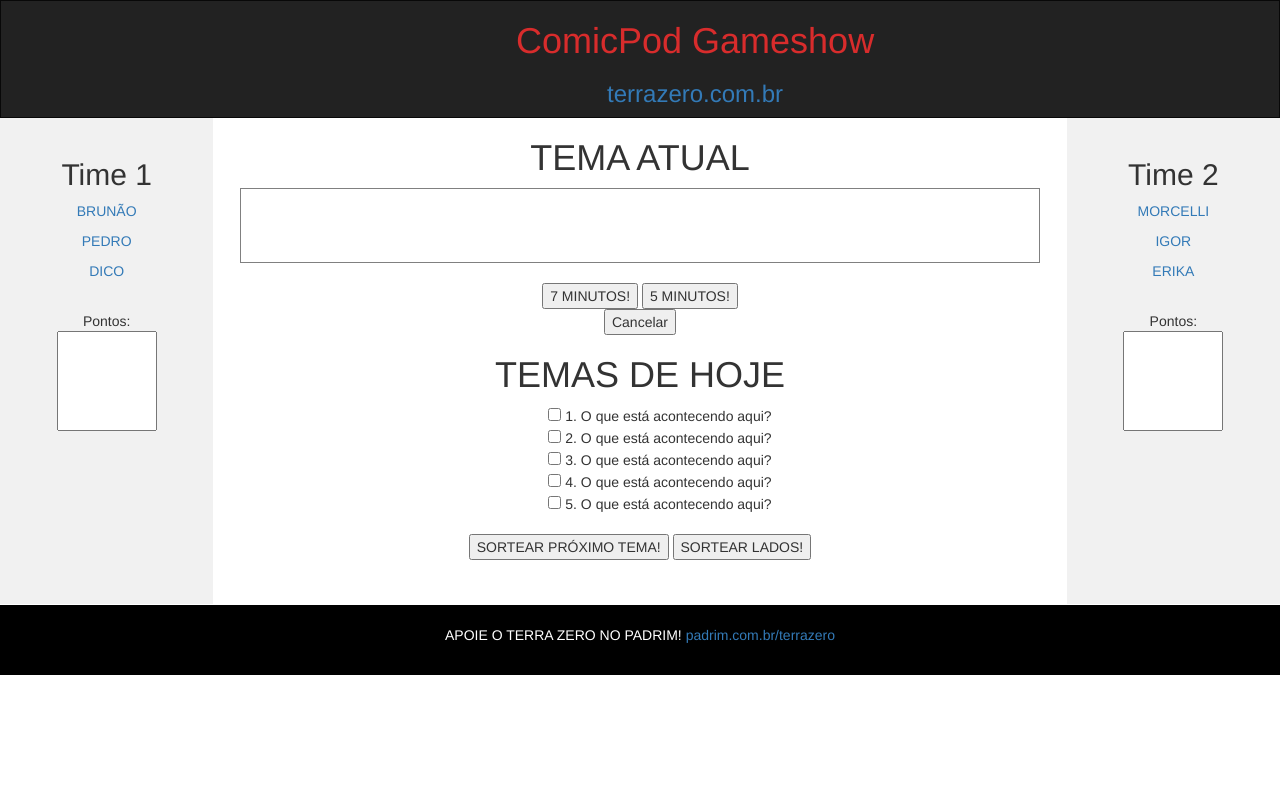
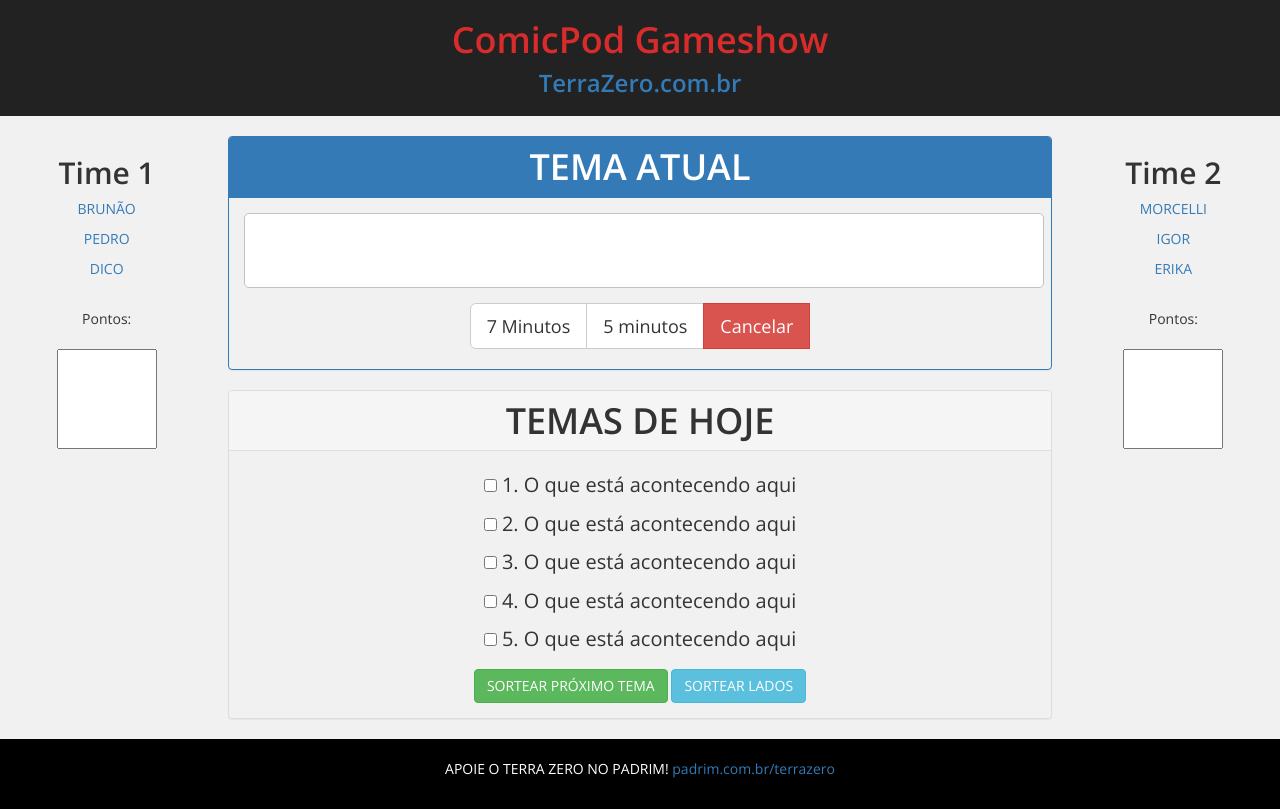
Before and after one commit to didiraja/comicpod-gameshow, a plain HTML site: page index.html in a window 1280 px wide. Drawn offline with nearby package versions, Linux system fonts and the light colour scheme.

Commit message:
Código otimizado e layout do topo e painel principal refeitos

```diff
--- a/css/style.css
+++ b/css/style.css
@@ -1,46 +1,95 @@
-/* Remove the navbar's default margin-bottom and rounded borders */
-    .navbar {
-      margin-bottom: 0;
-      border-radius: 0;
+body {
+
+	background-color: #f1f1f1;
+	font-family: 'Open Sans', sans-serif;
+
+}
+
+h1, .h1, h2, .h2, h3, .h3, h4, .h4 {
+
+	font-weight: 600;
+}
+
+#top {
+
+	background-color: #222;
+	padding-bottom: 10px;
+}
+
+#top h1 {
+
   color: #d82c2c;
-      text-align:center;
-      padding-left: 500px;
+
+}
+
+#top h3 {
+
+	margin-top: 00px;
+
+}
+
+#main {
+
+
+
+}
+
+.panel { background: transparent; }
+
+.panel h1 {
+
+	margin: 00px;
+
 }
 
 .boxed {
+	background-color: white;
+	border-radius: 5px;
+	border: 1px solid #BDC3C7;
+
+
 	margin: auto;
-      border: 1px solid gray;
 	font-size: 30px;
 	height: 75px;
 	width: 800px;
 	text-align: center;
 }
 
-    /* Set height of the grid so .sidenav can be 100% (adjust as needed) */
-    .row.content {height: 300px}
+.counter-style {
+	padding-top: 10px;
+	font-weight: 400;
+    font-size: 20px;
+    font-style: italic;
+}
+
+
+#main li {
+
+	padding: 5px 00px;
+	font-size: 20px;
+
+}
+
+
+.sides-arrow {
+
+	display: inline;
+	font-weight: bold;
+}
+
+.sides-arrow, .sides-text {
+
+	font-size: 20px;
+
+}
 
 /* Set gray background color and 100% height */
-    .sidenav {
+#sidenav {
   padding-top: 20px;
   background-color: #f1f1f1;
   height: 162%;
 }
 
-    .counter-style{
-      font-size: 15px;
-    }
-
-    ol {
-        margin:auto;
-    }
-    ol li {
-        text-align:center;
-        padding-right: 20px;
-        list-style-position:inside; /* so that the bullet points are also centered */
-    }
-    ol li div {
-        display:inline; /* so that the bullet points aren't above the content */
-    }
 
 
 /* Set black background color, white text and some padding */
@@ -52,7 +101,7 @@
 
 /* On small screens, set height to 'auto' for sidenav and grid */
 @media screen and (max-width: 767px) {
-      .sidenav {
+  #sidenav {
 	height: auto;
 	padding: 15px;
   }
--- a/index.html
+++ b/index.html
@@ -1,81 +1,136 @@
 <!DOCTYPE html>
 <html lang="en">
+
 <head>
-  <title>ComicPod Gameshows</title>
+	<title>ComicPod Gameshow</title>
 	<meta charset="utf-8">
 	<meta name="viewport" content="width=device-width, initial-scale=1">
+	<link href="https://fonts.googleapis.com/css?family=Open+Sans:300,300i,400,400i,600,600i,700,700i,800,800i" rel="stylesheet">
 	<link rel="stylesheet" href="https://maxcdn.bootstrapcdn.com/bootstrap/3.3.7/css/bootstrap.min.css">
 	<link rel="stylesheet" href="css/style.css">
 	<script src="https://ajax.googleapis.com/ajax/libs/jquery/3.2.0/jquery.min.js"></script>
 	<script src="https://maxcdn.bootstrapcdn.com/bootstrap/3.3.7/js/bootstrap.min.js"></script>
 </head>
+
 <body>
 
-<nav class="navbar navbar-inverse">
-  <div class="container-fluid">
-    <div class="navbar-header text-center">
-      <center><h1>ComicPod Gameshow</h1></center>
-      <h3><a href="#">terrazero.com.br</a></h3>
+<section id="top">
+
+	<div class="container">
+
+		<div class="col-md-12 text-center">
+
+			<h1>ComicPod Gameshow</h1>
+			<h3><a href="https://http://www.terrazero.com.br/">TerraZero.com.br</a></h3>
+
 		</div>
+
 	</div>
-</nav>
 
+</section>
+
+<section id="content">
 	<div class="container-fluid text-center">
+
 		<div class="row content">
-    <div class="col-sm-2 sidenav">
+
+			<div id="sidenav" class="col-sm-2">
+
 				<h2>Time 1</h2>
+
 				<p><a href="#">BRUNÃO</a></p>
 				<p><a href="#">PEDRO</a></p>
 				<p><a href="#">DICO</a></p>
+
 				<br>
+
 				<div style="float: center">
-      Pontos:<br>
+
+					Pontos:
+					<br><br>
 					<input type="number" name="email" style="font-size: 80px; height: 100px; width: 100px; text-align: center"><br><br>
+
 				</div>
 
 			</div>
-    <div class="col-sm-8 text-center">
-      <h1>TEMA ATUAL</h1>
-      <div class="boxed" id="theme"><br><br></div><br>
-      <input type="button" value="7 MINUTOS!" onclick="getTime(420)" />
-      <input type="button" value="5 MINUTOS!" onclick="getTime(300)" /><br>
-      <input type="button" value="Cancelar" onclick="getTime(0)" /><br>
 
+			<div id="main" class="col-sm-8 text-center">
+
+				<br />
+
+				<div class="panel panel-primary">
+
+					<div class="panel-heading">
+						<h1 class="text-uppercase">Tema Atual</h1>
+					</div>
+
+					<div class="panel-body">
+						<div class="boxed" id="theme"><br><br></div>
+					</div>
+
+					<div class="btn-group" role="group" aria-label="...">
+						<button type="button" class="btn btn-lg btn-default" onclick="getTime(420)">7 Minutos</button>
+						<button type="button" class="btn btn-lg btn-default" onclick="getTime(300)">5 minutos</button>
+						<button type="button" class="btn btn-lg btn-danger" onclick="getTime(0)">Cancelar</button>
 
 						<div class="counter-style" id="counter"></div>
-      <h1>TEMAS DE HOJE</h1>
-      <div class="text-center">
-        <ol>
-          <input type="checkbox" id="sub-0"> 1. O que está acontecendo aqui?</input><br>
-          <input type="checkbox" id="sub-1"> 2. O que está acontecendo aqui?</input><br>
-          <input type="checkbox" id="sub-2"> 3. O que está acontecendo aqui?</input><br>
-          <input type="checkbox" id="sub-3"> 4. O que está acontecendo aqui?</input><br>
-          <input type="checkbox" id="sub-4"> 5. O que está acontecendo aqui?</input><br>
-        </ol>
-        <br/>
-      </div>
-      <input type="button" value="SORTEAR PRÓXIMO TEMA!" onclick="drawNext()" />
-      <input type="button" value="SORTEAR LADOS!" onclick="drawSides()" />
-      <div id="sides"></div>
+
 					</div>
 
-    <div class="col-sm-2 sidenav">
+					<br /><br />
+
+				</div>
+
+				<div class="panel panel-default">
+
+				  <div class="panel-heading">
+					<h1 class="text-uppercase">Temas de Hoje</h1>
+				  </div>
+
+				  <div class="panel-body">
+
+					  <div class="text-center">
+						<ul class="list-unstyled">
+
+							<li><input type="checkbox" id="sub-0"> 1. O que está acontecendo aqui</li>
+							<li><input type="checkbox" id="sub-1"> 2. O que está acontecendo aqui</li>
+							<li><input type="checkbox" id="sub-2"> 3. O que está acontecendo aqui</li>
+							<li><input type="checkbox" id="sub-3"> 4. O que está acontecendo aqui</li>
+							<li><input type="checkbox" id="sub-4"> 5. O que está acontecendo aqui</li>
+
+						</ul>
+					</div>
+
+					<button type="button" class="btn btn-success text-uppercase" onclick="drawNext()">Sortear próximo tema</button>
+					  <button type="button" class="btn btn-info text-uppercase" onclick="drawSides()">Sortear Lados</button>
+
+					<div id="sides"></div>
+
+				  </div>
+
+				</div>
+
+			</div>
+
+			<div id="sidenav" class="col-sm-2">
 				<h2>Time 2</h2>
 				<p><a href="#">MORCELLI</a></p>
 				<p><a href="#">IGOR</a></p>
 				<p><a href="#">ERIKA</a></p>
 				<br>
 				<div style="float: center">
-      Pontos:<br>
+					Pontos:
+
+					<br/><br/>
+
 					<input type="number" style="font-size: 80px; height: 100px; width: 100px; text-align: center"><br><br>
 				</div>
 				<br>
 			</div>
-    <div class="col-sm-8 text-center">
 
 		</div>
 	</div>
-</div>
+</section>
 
 <footer class="container-fluid text-center">
 	<p>APOIE O TERRA ZERO NO PADRIM!
@@ -85,4 +140,5 @@
 	<script src="js/app.js"></script>
 
 </body>
+
 </html>
--- a/js/app.js
+++ b/js/app.js
@@ -38,10 +38,12 @@
 };
 
 function drawSides(){
-  sides = ["<b style='color:green;'>\tConcorda</b>", "<b style='color:red;'>\tDiscorda</b>"];
+  arrowLeft = "<p class='sides-arrow'><---</p>";
+  arrowRight = "<p class='sides-arrow'>---></p>";
+  sides = ["<b class='sides-text' style='color:green;'>\tConcorda\t</b>", "<b class='sides-text' style='color:red;'>\tDiscorda\t</b>"];
   shuffle(sides);
 
-  document.getElementById('sides').innerHTML = "<---" + sides + " --->";
+  document.getElementById('sides').innerHTML = "<br />" + arrowLeft + sides + arrowRight;
 }
 
 function shuffle(array) {
```
Lines whose indentation alone changed are shown as unchanged.
